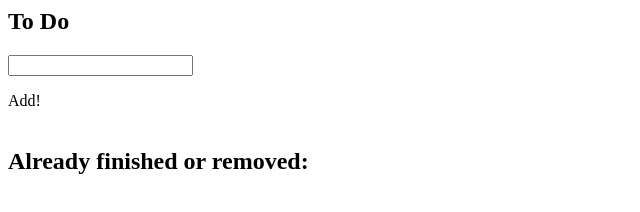
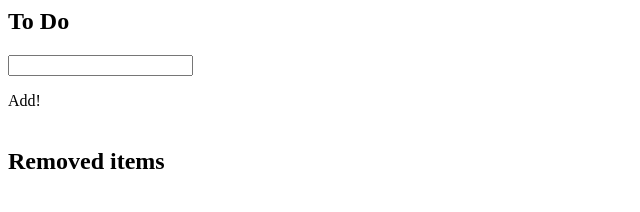
Before and after one commit to githubuservidal/Project1, a plain HTML site: page index.html in a window 1280 px wide. Shown: the whole page, without its empty margins (0-640 px from the left). Drawn offline with Linux system fonts and the light colour scheme.

Commit message:
title on h2

```diff
--- a/index.html
+++ b/index.html
@@ -6,5 +6,5 @@
 <div id="button">Add!</div>
 <br/>
 <div class="list"></div>
-<h2>Already  finished or removed:</h2>
+<h2>Removed items</h2>
 <div class="done"></div>
```
